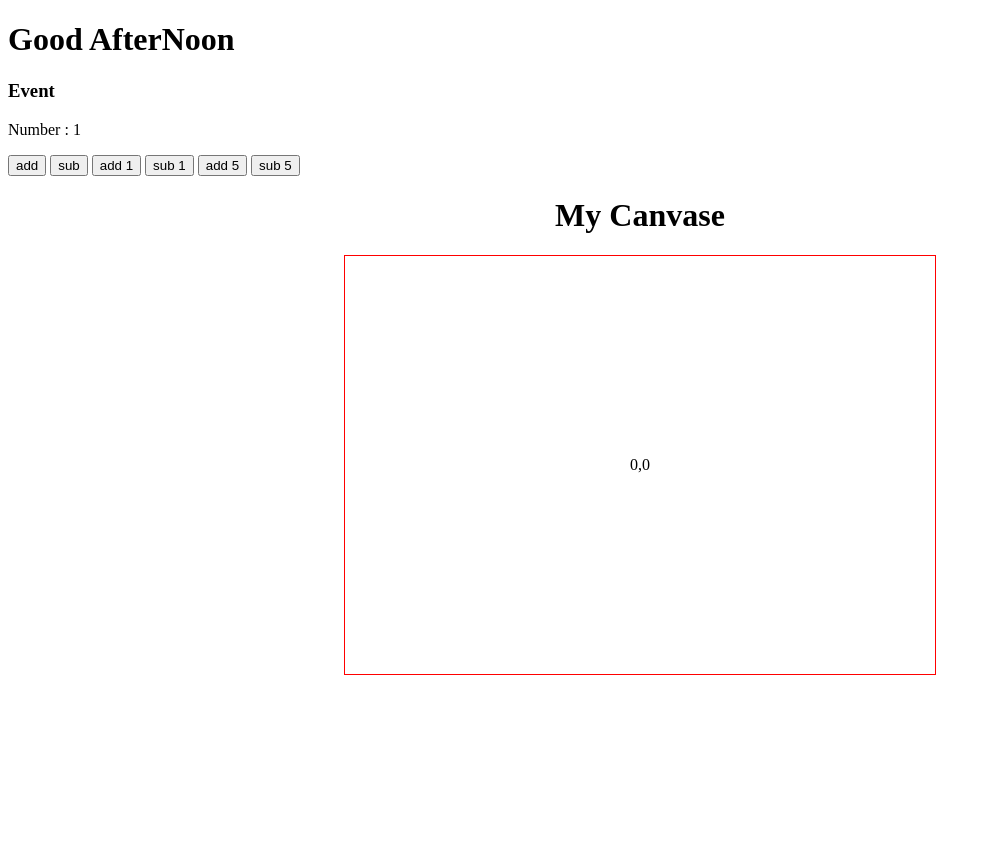
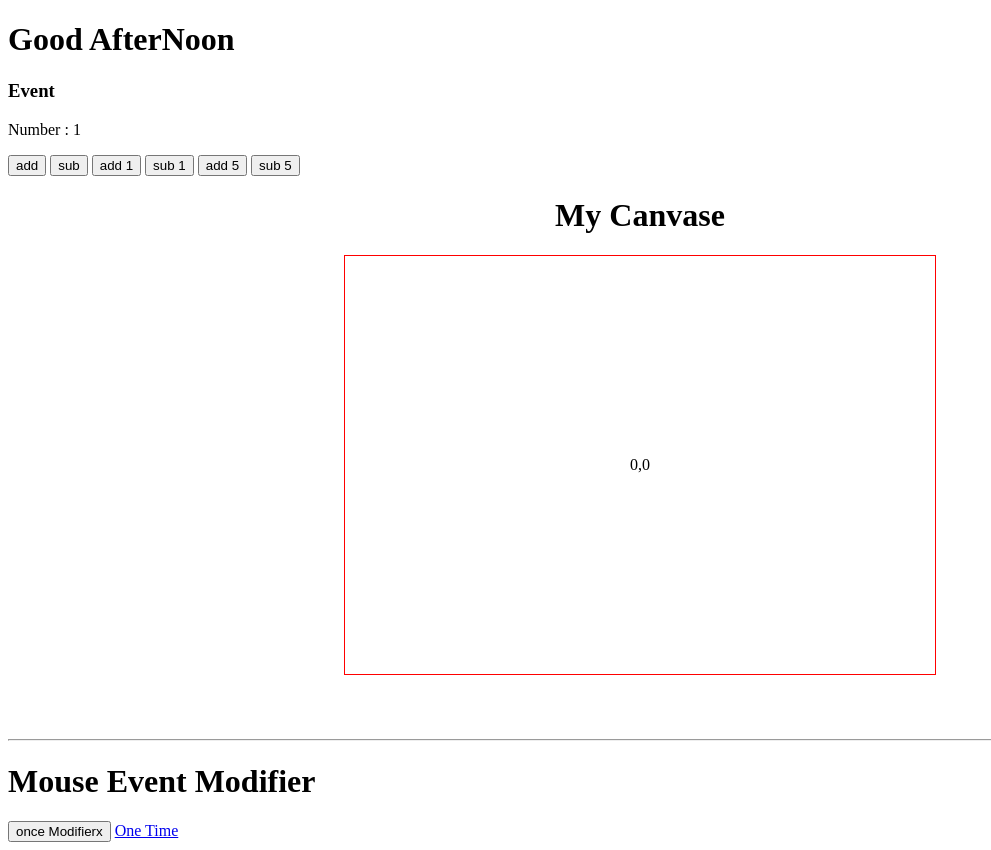
Before and after one commit to LaravelDevBose/vue.js_exexcise, a plain HTML site: page part-2/index.html in a window 1280 px wide. Shown: the whole page, without its empty margins (0-991 px from the left). Before the commit the page ends 800 px from the top, so only its background shows below. Drawn offline with nearby package versions, Linux system fonts and the light colour scheme.

Commit message:
Mouse Event Modifier
Mouse Event Modifier

```diff
--- a/part-2/app.js
+++ b/part-2/app.js
@@ -18,6 +18,12 @@ new Vue({
 		mousePosition:function(event){
 			this.x=event.offsetX;
 			this.y = event.offsetY
+		},
+		onceModifier:function(){
+			alert('This  Click Button Just Work For One Time')
+		},
+		preventModifier:function(){
+			alert('Not Got Default Url')
 		}
 	}
 
--- a/part-2/index.html
+++ b/part-2/index.html
@@ -32,6 +32,13 @@
 
 		<h1 id="can">My Canvase</h1>
 		<div id="canvase" @mousemove="mousePosition"> {{x}},{{y}}</div>
+		<br> <br> <hr>
+		<div>
+			<h1>Mouse Event Modifier</h1>
+			<button v-on:click.once="onceModifier">once Modifierx	</button>
+			<a @click.prevent="preventModifier" href="www.google.com">One Time</a>
+		</div>
+
 	</div>
 
 	<script type="text/javascript" src="https://unpkg.com/vue@2.5.15/dist/vue.js"></script>
```
